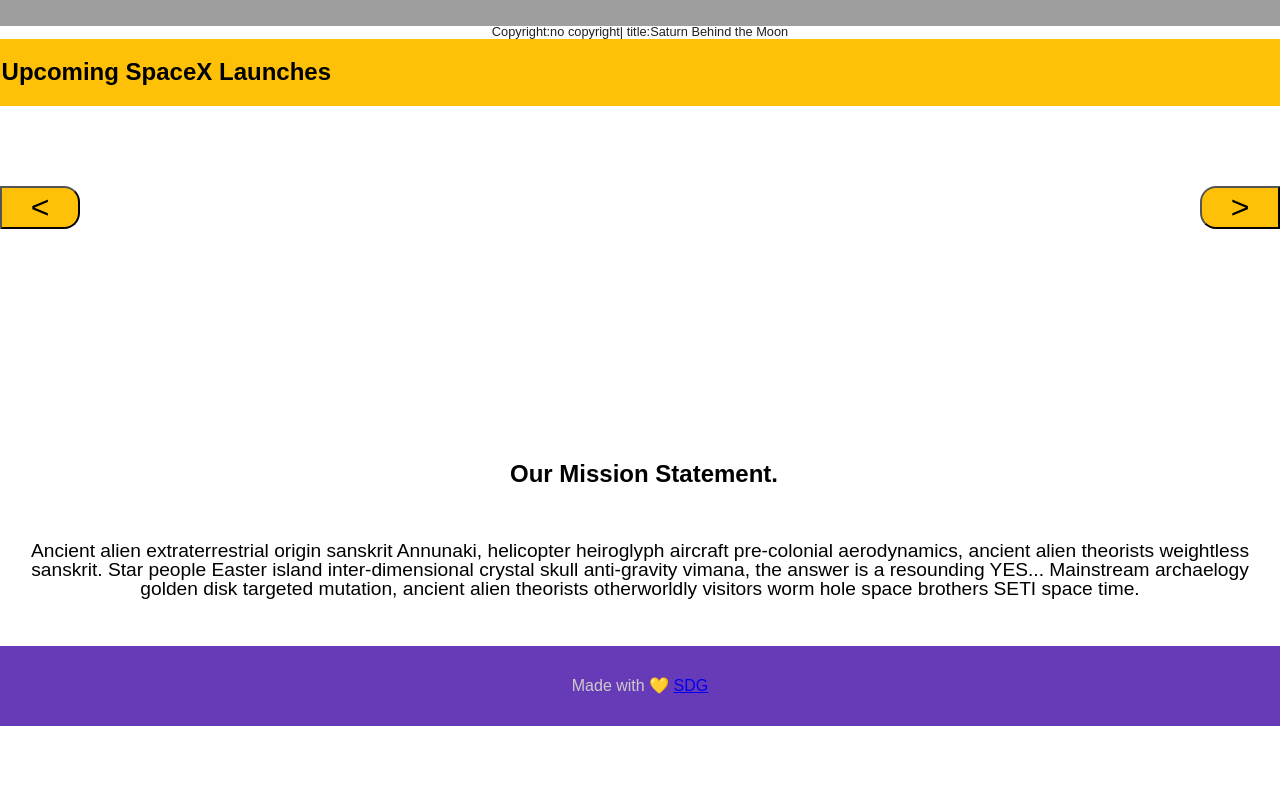
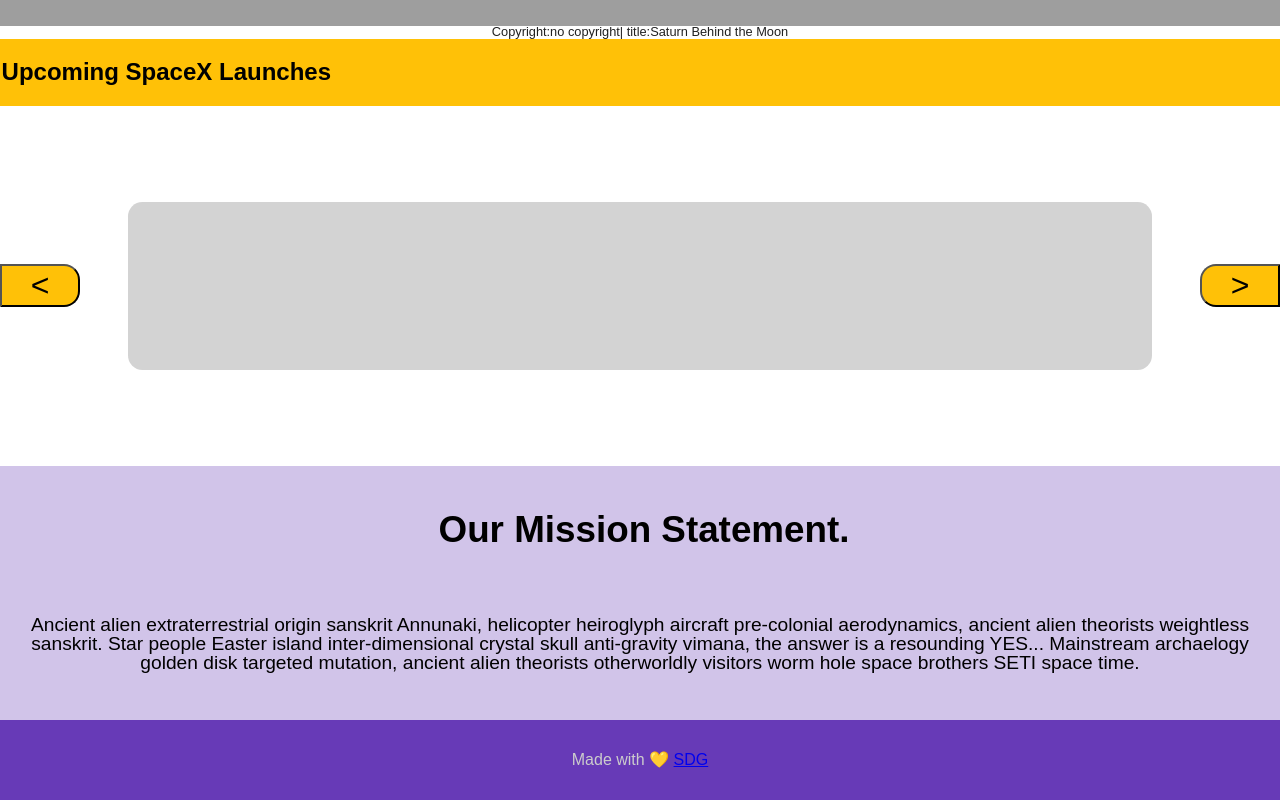
Before and after one commit to cortuga/space-x-countdown, a website: page public/index.html in a window 1280 px wide. Shown: the part 430-1230 px from the top of the page. Before the commit the page ends 1156 px from the top, so only its background shows below. Drawn offline with Linux system fonts and the light colour scheme; grey boxes are pictures that could not be loaded.

Commit message:
fixed buttons, padding and margins

```diff
--- a/public/screen.css
+++ b/public/screen.css
@@ -113,10 +113,17 @@ nav {
   /* background-color: rgb(255, 193, 7); */
 }
 .launch-card-section {
+  margin: 1rem 3rem;
+  background-color: lightgrey;
+  border-radius: .9rem;
   height: 10rem;
-  width: 100%;
+  width: 95%;
+  padding: 0 1rem .5rem 1rem;
   display: flex;
   justify-content: center;
+  align-items: center;
+
+
 }
 .card-parent {
   background-color: blue;
@@ -128,10 +135,10 @@ nav {
   justify-content: center;
   align-items: center;
   font-size: 1.2rem;
-  background-clip: rgb(209, 196, 233);
+  background-color: rgb(209, 196, 233);
 }
 .our-mission-statement-h2 {
-  font-size: 1.5rem;
+  font-size: 2.3rem;
   margin-block-start: 0.83em;
   margin-block-end: 0.83em;
   margin-inline-start: 0px;
@@ -152,6 +159,7 @@ nav {
   font-size: 2rem;
   position: absolute;
   left: 0;
+  margin: 4.9rem 0rem 8rem 0rem;
 }
 .right-arrow-button {
   border-radius: 1rem 0rem 0rem 1rem;
@@ -164,6 +172,7 @@ nav {
   font-size: 2rem;
   position: absolute;
   right: 0%;
+  margin: 4.9rem 0rem 8rem 0rem;
 }
 .mission-statement-text {
   text-align: center;
```
